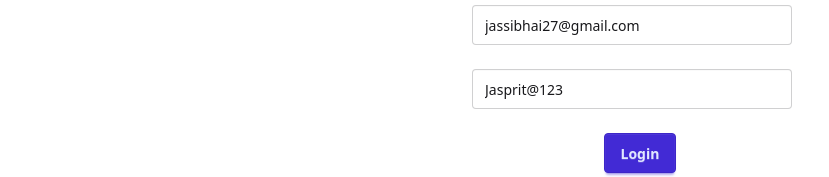
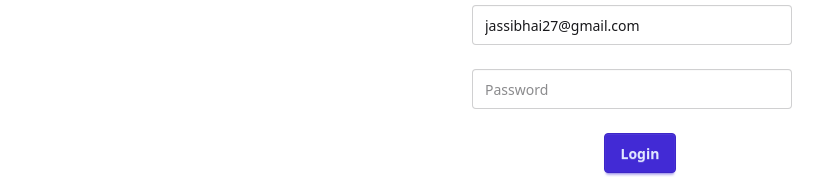
Before and after one commit to Madhur3006/devTinder_FE, a React (Vite) app: page /login in a window 1280 px wide. Shown: the part 131-308 px from the top of the page, without its empty margins (0-829 px from the left). Built offline with nearby package versions, Linux system fonts and the light colour scheme.

Commit message:
add notes to readme

```diff
--- a/src/components/Login.jsx
+++ b/src/components/Login.jsx
@@ -7,7 +7,7 @@ import { BASE_URL } from "../utills/constants";
 
 const Login = () => {
   const [emailId, setEmailId] = useState("jassibhai27@gmail.com");
-  const [password, setPassword] = useState("Jasprit@123");
+  const [password, setPassword] = useState("");
   const [error, setError] = useState("");
   const dispatch = useDispatch();
   const navigate = useNavigate();
```
Also changed, not shown: 1 other file (tests, documents, lock files or other folders).
